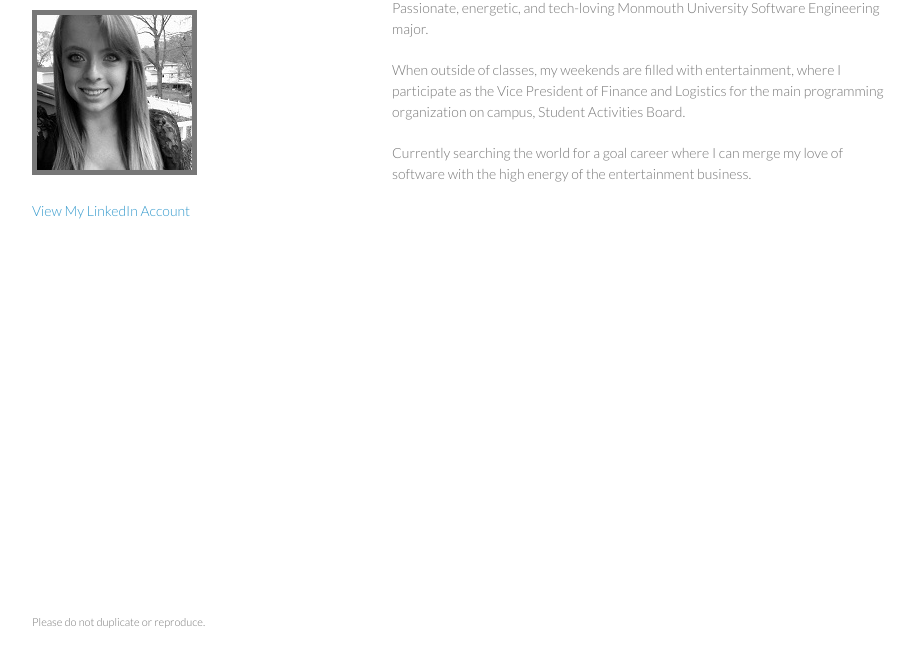
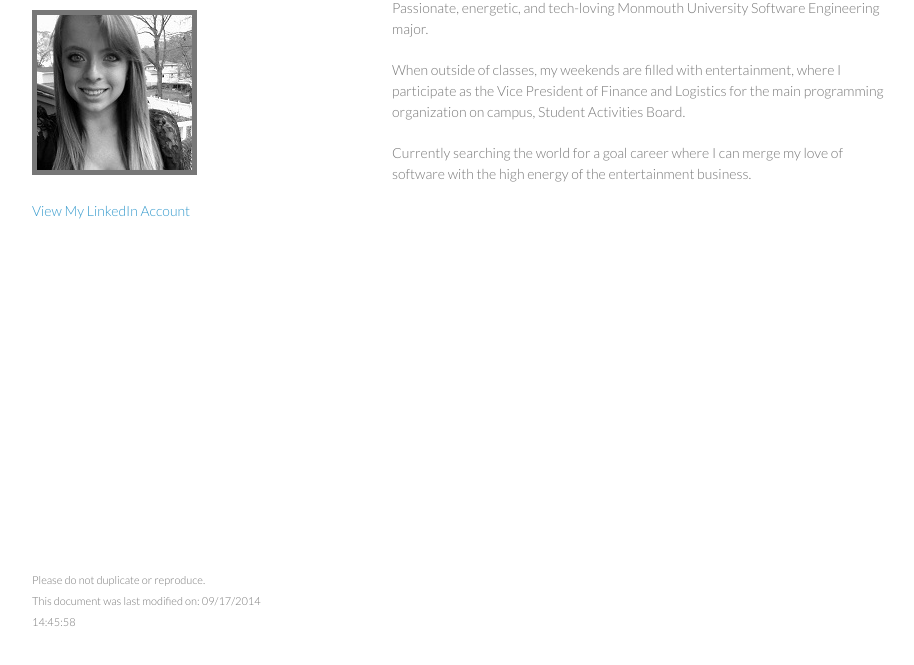
Before and after one commit to CourtneyALocke/CourtneyALocke.github.io, a plain HTML site: page index.html in a window 1280 px wide. Shown: the part 99-764 px from the top of the page, without its empty margins (178-1092 px from the left). Drawn offline with Linux system fonts and the light colour scheme.

Commit message:
Update Date

```diff
--- a/index.html
+++ b/index.html
@@ -11,6 +11,8 @@
     <!--[if lt IE 9]>
     <script src="//html5shiv.googlecode.com/svn/trunk/html5.js"></script>
     <![endif]-->
+
+
   </head>
   <body>
     <div class="wrapper">
@@ -38,7 +40,9 @@ Currently searching the world for a goal career where I can merge my love of sof
 
     </section>
       <footer>
-        <p><small>Please do not duplicate or reproduce.</small></p>
+        <p><small>Please do not duplicate or reproduce.<br>
+        This document was last modified on:
+		<script> document.write(document.lastModified);</script></small></p>
       </footer>
     </div>
     <script src="javascripts/scale.fix.js"></script>
```
